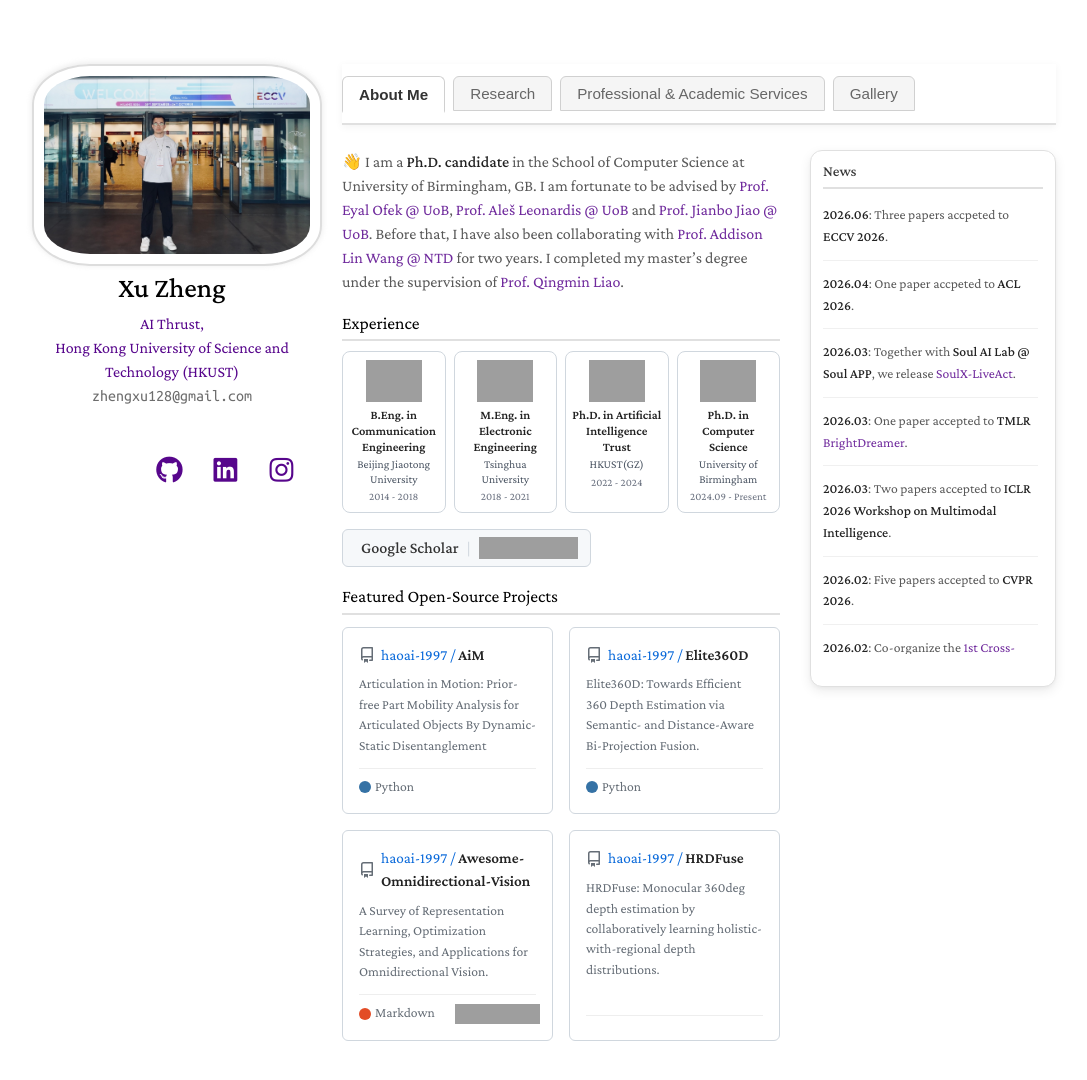
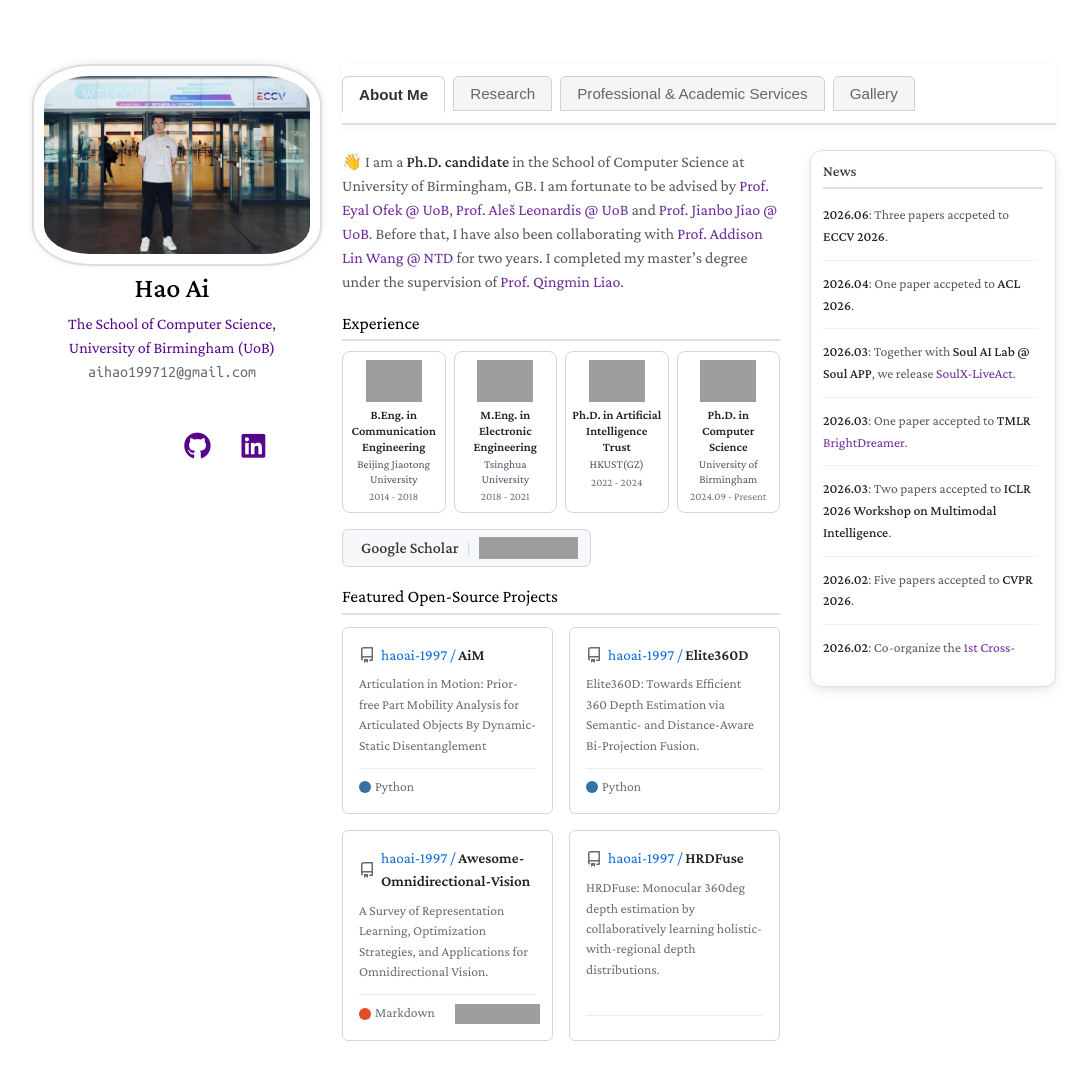
Before and after one commit to haoai-1997/haoai-1997.github.io, a Jekyll site: the page built from index.md, in a window 1280 px wide and 1115 px high. Shown: the top 1080 px of the window, without its empty margins (96-1183 px from the left). Built offline with Jekyll 4.4.1, drawn with Linux system fonts in a browser that asks for light colours; nearby versions of some CDN libraries; a style sheet for code colours, icons or effects is not loaded; grey boxes are pictures that could not be loaded.

Commit message:
Update _config.yml

```diff
--- a/_config.yml
+++ b/_config.yml
@@ -1,14 +1,14 @@
-url: "https://zhengxuJosh.github.io"
+url: "https://haoai-1997.github.io"
 baseurl: ""
 # Basic Information
-title: Xu Zheng
+title: Hao Ai
 # subtitle:
 position:
 # subposition: Chair of the Chinese Student and Scholar Association (CSSA)
 # subposition_link: https://nyu-medicine-cssa.github.io
-affiliation: Hong Kong University of Science and Technology (HKUST)
-subaffiliation: AI Thrust
-email: zhengxu128@gmail.com
+affiliation: University of Birmingham (UoB)
+subaffiliation: The School of Computer Science
+email: aihao199712@gmail.com
 # address: 180 Madision Ave, Suite 5-31C, New York, NY 10016
 # address_link: https://goo.gl/maps/aQZfmiKjQmqbDsVY9
 
@@ -16,25 +16,23 @@
 
 # Search Engine Optimization (SEO)
 # The following information is used to improve the website traffic from search engines, e.g., Google.
-keywords: Xu Zheng, HKUST, AI, Computer Vision, Machine Learning, Multimodal Learning, Semantic Segmentation, Domain Adaptation, Panoramic Vision, AIGC
-description: Xu Zheng - Ph.D. candidate in AI at HKUST. Research on multimodal learning, computer vision, and AI-generated content.
-canonical: https://zhengxuJosh.github.io
+keywords: Hao Ai, UoB, CS, Computer Vision, 3D vision, SLAM, Emobbied AI
+description: Hao Ai - Ph.D. candidate at UoB.
+canonical: https://haoai-1997.github.io
 
 # Links
 # If you don't need one of them, you may delete the corresponding line.
-google_scholar: https://scholar.google.com.hk/citations?user=Ii1c51QAAAAJ&hl=zh-CN
-cv_link: assets/files/CV_XuZheng_0122.pdf
+google_scholar: https://scholar.google.com/citations?user=QNlF0DsAAAAJ&hl=zh-CN
+cv_link: assets/files/CV_HaoAi.pdf
 # Chinese_CV: assets/files/0824.pdf
-github_link: https://github.com/zhengxuJosh
-linkedin: https://www.linkedin.com/in/xu-zheng-3185642a6/
-instagram: https://www.instagram.com/zhengxu9128/
+github_link: https://github.com/haoai-1997
+linkedin: https://www.linkedin.com/in/hao-ai-472a33333/
 
 # Images (e.g., your profile picture and your website's favicon)
 # "favicon" and "favicon_dark" are used for the light and dark modes, respectively.
 avatar: ./assets/img/como.jpg
-# logo: ./assets/img/logo_hkust.png
-favicon: ./assets/img/logo_hkust.png
-favicon_dark: ./assets/img/logo_hkust.png
+favicon: ./assets/img/logo_uob.png
+favicon_dark: ./assets/img/logo_uob.png
 
 # Footnote
 # You may use the option to disable the footnote, "Powered by Jekyll and Minimal Light theme."
```
